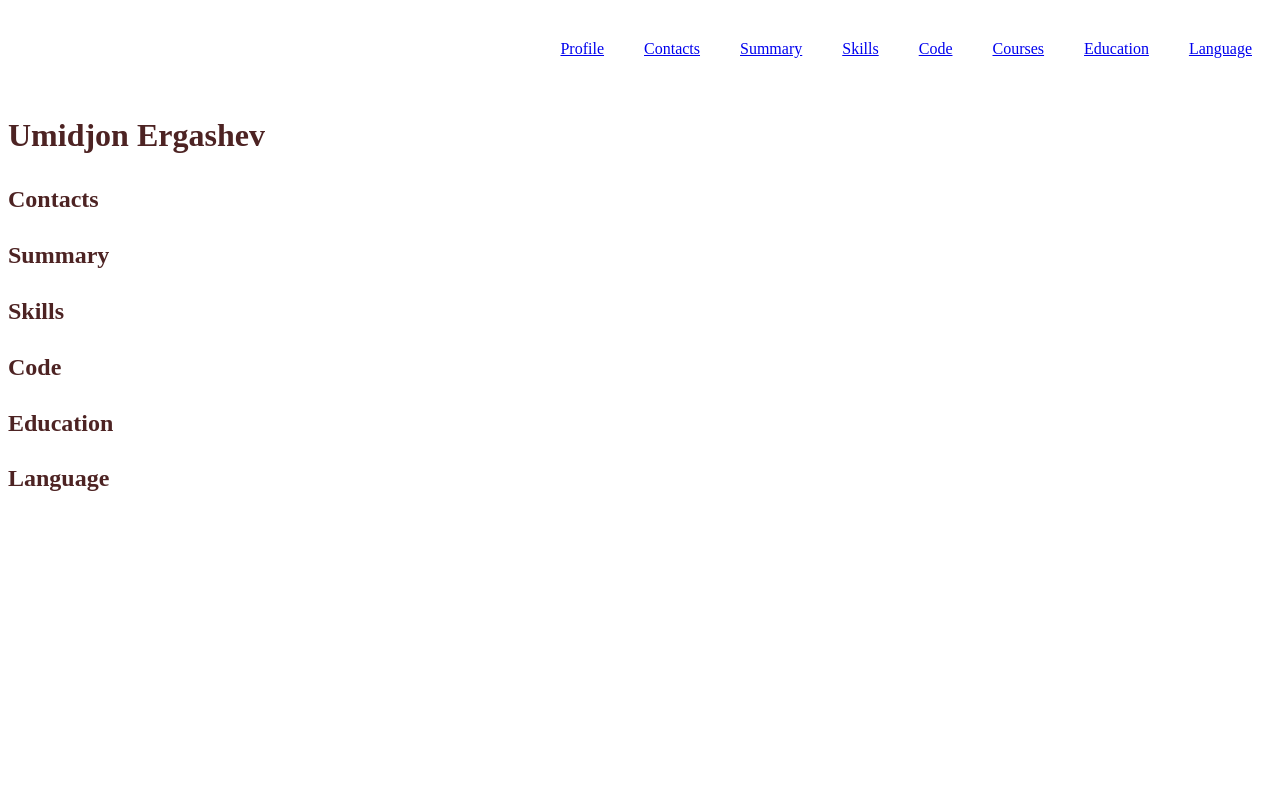
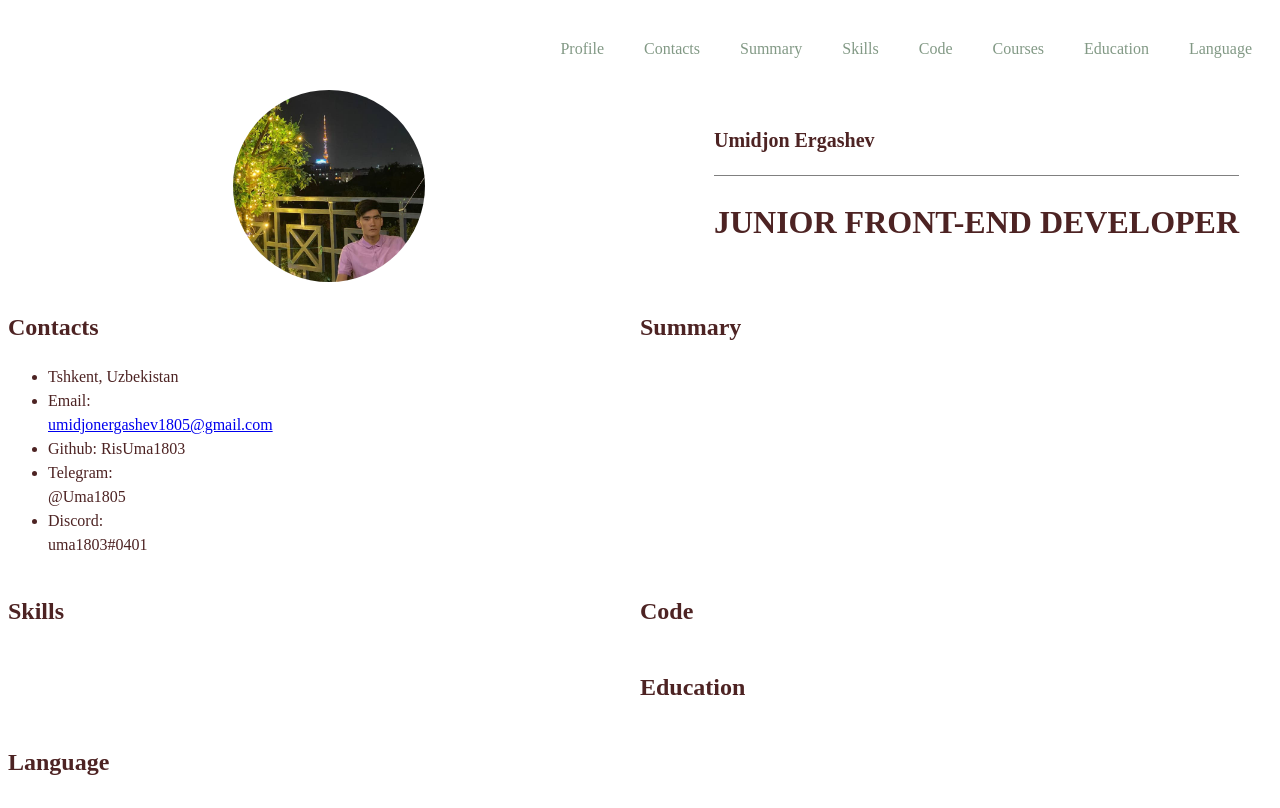
Before and after one commit to RisUma1803/rsschool-cv, a plain HTML site: page index.html in a window 1280 px wide. Drawn offline with Linux system fonts and the light colour scheme.

Commit message:
feat: fix1

```diff
--- a/index.html
+++ b/index.html
@@ -29,12 +29,32 @@
     </header>
 
     <main class="main">
-        <div class="container main container">
+        <div class="container main-container">
             <div class="section" id="profile">
-                <h1 class="section-title">Umidjon Ergashev</h1>
+                <div class="profile__image">
+                    <img src="assets/img/profile.jpg" alt="profile photo">
+                </div>
+                <div class="profile__name">
+                    <h1 class="section-title">Umidjon Ergashev</h1>
+                    <h1 class="position">Junior front-end developer</h1>
+                </div>
             </div>
             <div class="section" id="contacts">
                 <h2 class="section-title">Contacts</h2>
+                <ul class="section list">
+                    <li class="section item contacts-item">Tshkent, Uzbekistan</li>
+                    <li class="section item contacts-item">Email: <a href="mailto:umidjonergashev1805@gmail.com"    target="_blank">umidjonergashev1805@gmail.com</a>
+                    </li>
+                    <li class="section item contacts-item">
+                        Github: RisUma1803
+                    </li>
+                    <li class="section item contacts-item">
+                        Telegram: @Uma1805
+                    </li>
+                    <li class="section item contacts-item">
+                        Discord: uma1803#0401
+                    </li>
+                </ul>
             </div>
             <div class="section" id="summary">
                 <h2 class="section-title">Summary</h2>
--- a/style.css
+++ b/style.css
@@ -50,6 +50,16 @@ html {
   transition: .3s;
 }
 
+.nav-item a {
+  color: #829985;
+  text-decoration: none;
+  transition: color 0.5s;
+}
+
+.nav-item a:hover {
+  color: #4d2323;
+}
+
 .section-item a {
   color: #829985;
   text-decoration: none;
@@ -68,6 +78,63 @@ html {
   width: 50%;
 }
 
+#profile {
+  display: flex;
+  width: 100%;
+  justify-content: space-evenly;
+  align-items: center;
+}
+
+#profile .profile__image img {
+  border-radius: 50%;
+  width: 30%;
+  margin-left: 30%;
+}
+
+#profile .profile__name .section-title {
+  padding-bottom: 20px;
+  border-bottom: 1px solid grey;
+  font-size: 20px;
+}
+
+#profile .profile__name .position {
+  text-transform: uppercase;
+  text-align: center;
+  font-weight: bolder;
+}
+
+#contacts .section-list {
+  list-style-type: none;
+  padding: 0;
+}
+
+#contacts .section-list .contacts-item:nth-child(1)::before {
+  background-image: url(assets/svg/loc.svg);
+}
+#contacts .section-list .contacts-item:nth-child(2)::before {
+  background-image: url(assets/svg/gml.svg);
+}
+#contacts .section-list .contacts-item:nth-child(3)::before {
+  background-image: url(assets/svg/git.svg);
+}
+#contacts .section-list .contacts-item:nth-child(4)::before {
+  background-image: url(assets/svg/tg.svg);
+}
+#contacts .section-list .contacts-item:nth-child(5)::before {
+  background-image: url(assets/svg/disc.svg);
+}
+
+#contacts .section-list .section-item::before {
+  content: "";
+  position: absolute;
+  top: 1px;
+  left: 0px;
+  width: 24px;
+  height: 24px;
+  background-size: contain;
+  background-repeat: no-repeat;
+}
+
 @media (max-width: 768px) {
   .section {
     width: 100%;
```
Also changed, not shown: assets/img/profile.jpg (added), assets/svg/disc.svg (added), assets/svg/git.svg (added), assets/svg/gml.svg (added), assets/svg/loc.svg (added), assets/svg/tg.svg (added).
